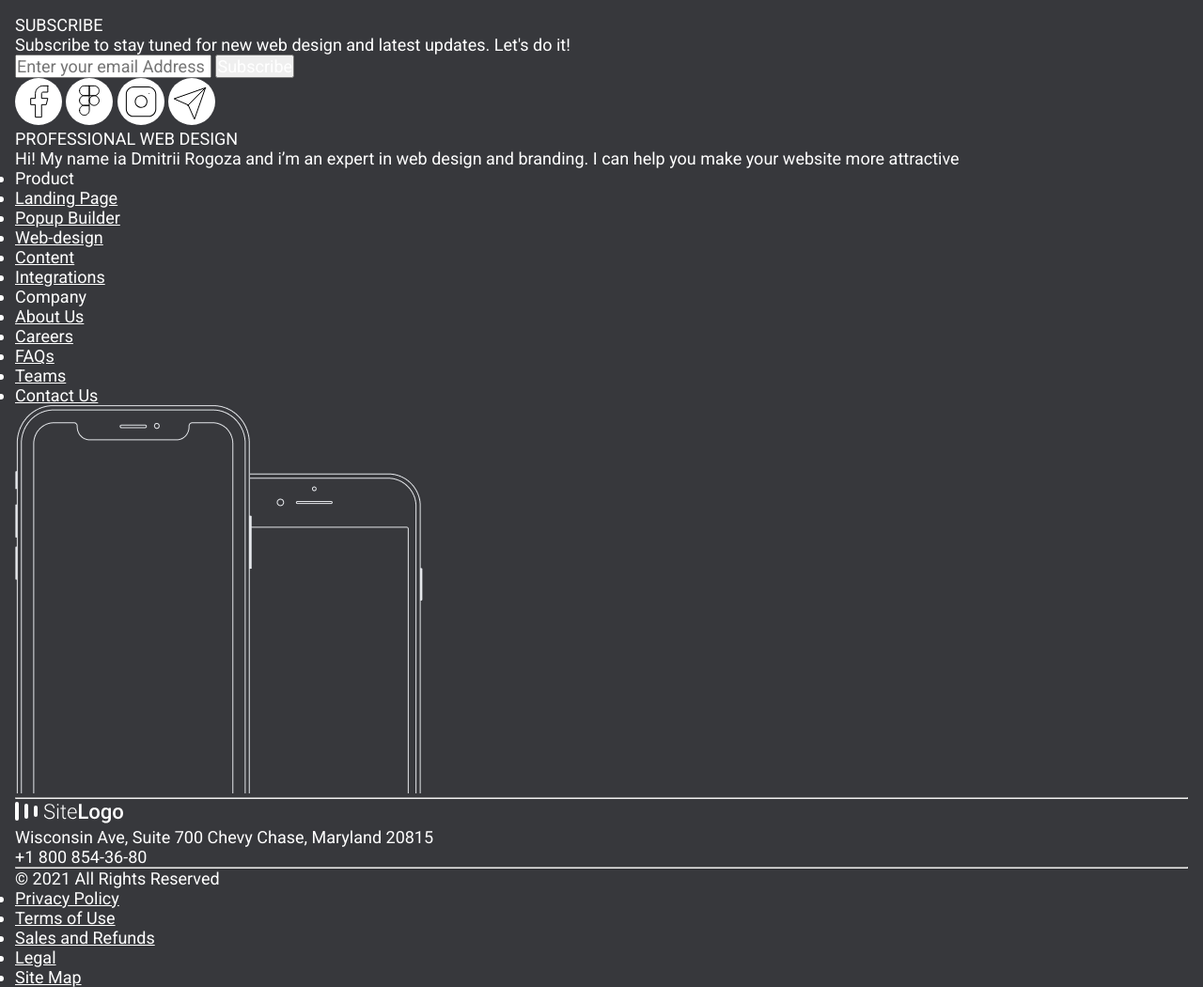
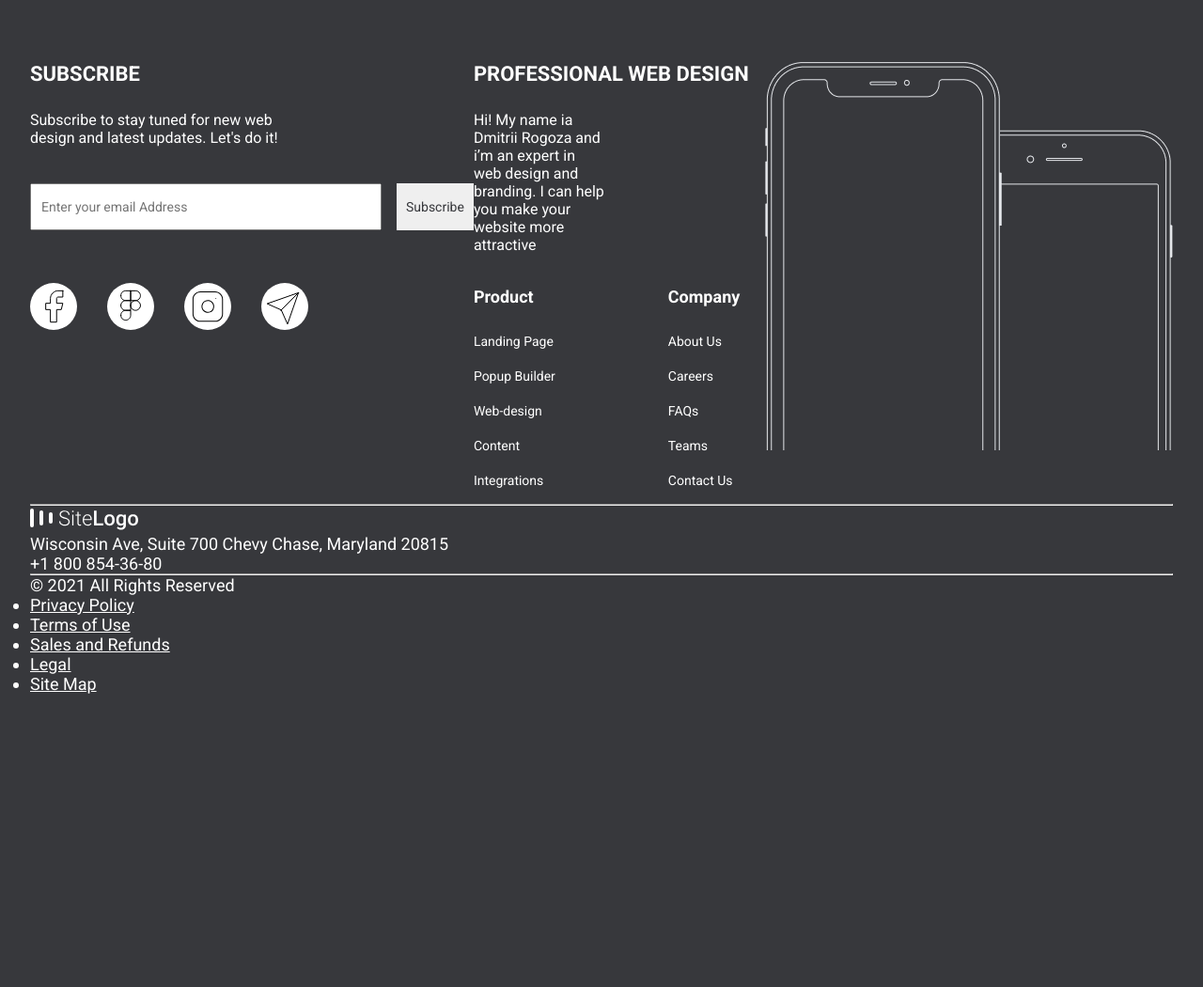
Before and after one commit to jrramoncp/footer02_phone, a website built with Vite: page index.html in a window 1280 px wide. Shown: the whole page at 94% size. After the commit the page ends 800 px from the top, so only its background shows below. Built offline with nearby package versions, Linux system fonts and the light colour scheme.

Commit message:
footer__top styles

```diff
--- a/index.html
+++ b/index.html
@@ -3,7 +3,7 @@
   <head>
     <meta charset="UTF-8" />
     <meta name="viewport" content="width=device-width, initial-scale=1.0" />
-    <title>Vite App</title>
+    <title>Phone Footer</title>
   </head>
   <body>
     <footer class="footer">
@@ -16,7 +16,7 @@
 
           <form action="get">
             <input type="email" Placeholder="Enter your email Address">
-            <button type="submit">Subscribe</button>
+            <button type="submit" class="btn">Subscribe</button>
           </form>
 
           <div class="subscribe__icons">
@@ -32,7 +32,7 @@
           <!-- info title and description -->
           <p class="title">PROFESSIONAL WEB DESIGN</p>
           <p class="description">Hi! My name ia Dmitrii Rogoza and i’m an expert in web design and branding. I can help you make your website more attractive</p>
-          <div class="links_container">
+          <div class="links__container">
             <!-- links -->
             <ul class="product link-list">
               <li>Product</li>
@@ -52,11 +52,12 @@
               <li><a href="#">Contact Us</a></li>
             </ul>
           </div>
-          <!-- IMG CONTAINER -->
-          <div class="img__container">
-            <img src="/img/mobile.png" alt="Two mobile shapes.">
-          </div>
          </div>
+
+        <!-- IMG CONTAINER -->
+        <div class="img__container">
+        <img src="/img/mobile.png" alt="Two mobile shapes.">
+        </div>
       </section>
       <hr>
       <!-- FOOTER MID -->
--- a/src/sass/abstract/__mixins.scss
+++ b/src/sass/abstract/__mixins.scss
@@ -11,3 +11,13 @@
         }
     }
 }
+
+@mixin title(){
+    font-size: 22px;
+    font-weight: v.$font-bold;
+}
+
+@mixin description(){
+    font-size: 16px;
+    font-weight: v.$font-regular;
+}
--- /dev/null
+++ b/src/sass/layout/_footer_top.scss
@@ -0,0 +1,84 @@
+@use '../abstract/_variables' as v;
+@use '../abstract/_mixins' as m;
+
+.footer__top{
+    display: grid;
+    grid-template-columns: 1fr 1fr 1fr;
+    padding-top: 50px;
+    .subscribe{
+        grid-column: 1;
+        .title{
+            @include m.title();
+            padding-bottom: 27px;
+        }
+        .description{
+            @include m.description();
+            max-width: 60%;
+            padding-bottom: 39px;
+        }
+        form{
+            padding-bottom: 56px;
+            display: flex;
+            gap: 16px ;
+            input{
+                padding-top: 15px;
+                padding-bottom: 15px;
+                padding-left: 10px;
+                padding-right: 200px;
+                font-size: 14px;
+            }
+            .btn{
+                font-size: 14px;
+                padding: 16px 10px;
+                border: none;
+                color: v.$background-color;
+            }
+        }
+        .subscribe__icons{
+            display: flex;
+            gap: 32px ;
+        }
+    }
+    .info{
+        grid-column: 2;
+        .title{
+            @include m.title();
+            padding-bottom: 27px;
+        }
+
+        .description{
+            @include m.description();
+            max-width: 45%;
+            padding-bottom: 35px;
+        }
+
+        .links__container{
+            display: flex;
+            gap: 120px;
+            .link-list{
+                list-style-type: none;
+                li{
+                    margin-bottom: 16px;
+                    &:first-child{
+                        font-size: 18px;
+                        font-weight: v.$font-bold;
+                        margin-bottom: 25px;
+                    }
+                    a{
+                        font-size: 14px;
+                        text-decoration: none;
+                        font-weight: v.$font-regular;
+                        &:hover{
+                            text-decoration: underline;
+                        }
+                    }
+
+                }
+
+            }
+        }
+    }
+    .img__container{
+        grid-column: 3;
+    }
+}
--- a/src/sass/layout/_layout.scss
+++ b/src/sass/layout/_layout.scss
@@ -1,2 +1,3 @@
-@use 'header';
-@use 'main';
+@use 'footer_top';
+@use 'footer_mid';
+@use 'footer_bottom';
--- a/src/sass/style.scss
+++ b/src/sass/style.scss
@@ -18,6 +18,6 @@ body{
 }
 .footer{
     padding-top: 16px;
-    padding-left: 16px;
-    padding-right: 16px;
+    padding-left: 32px;
+    padding-right: 32px;
 }
```
Also changed, not shown: src/sass/layout/_footer_bottom.scss (renamed from src/sass/layout/_main.scss), src/sass/layout/_footer_mid.scss (renamed from src/sass/layout/_header.scss).
